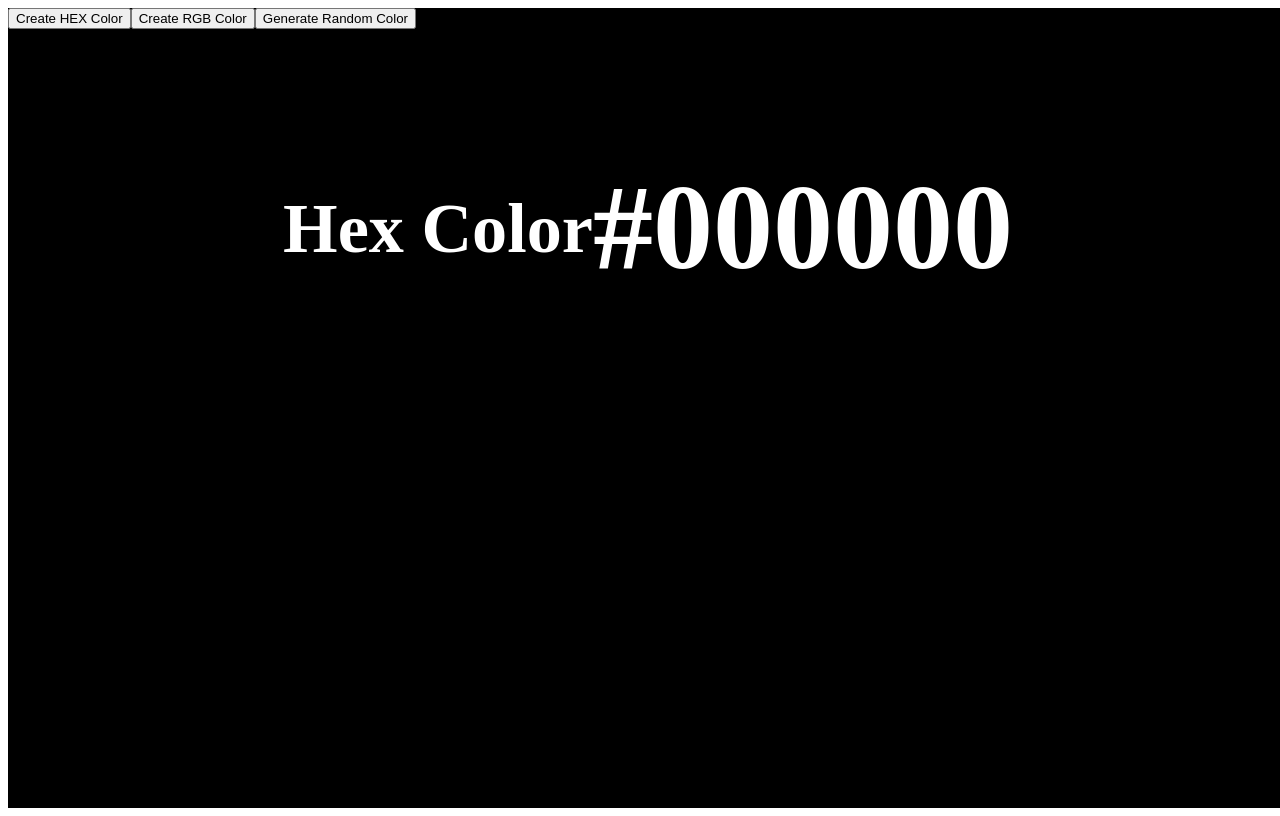
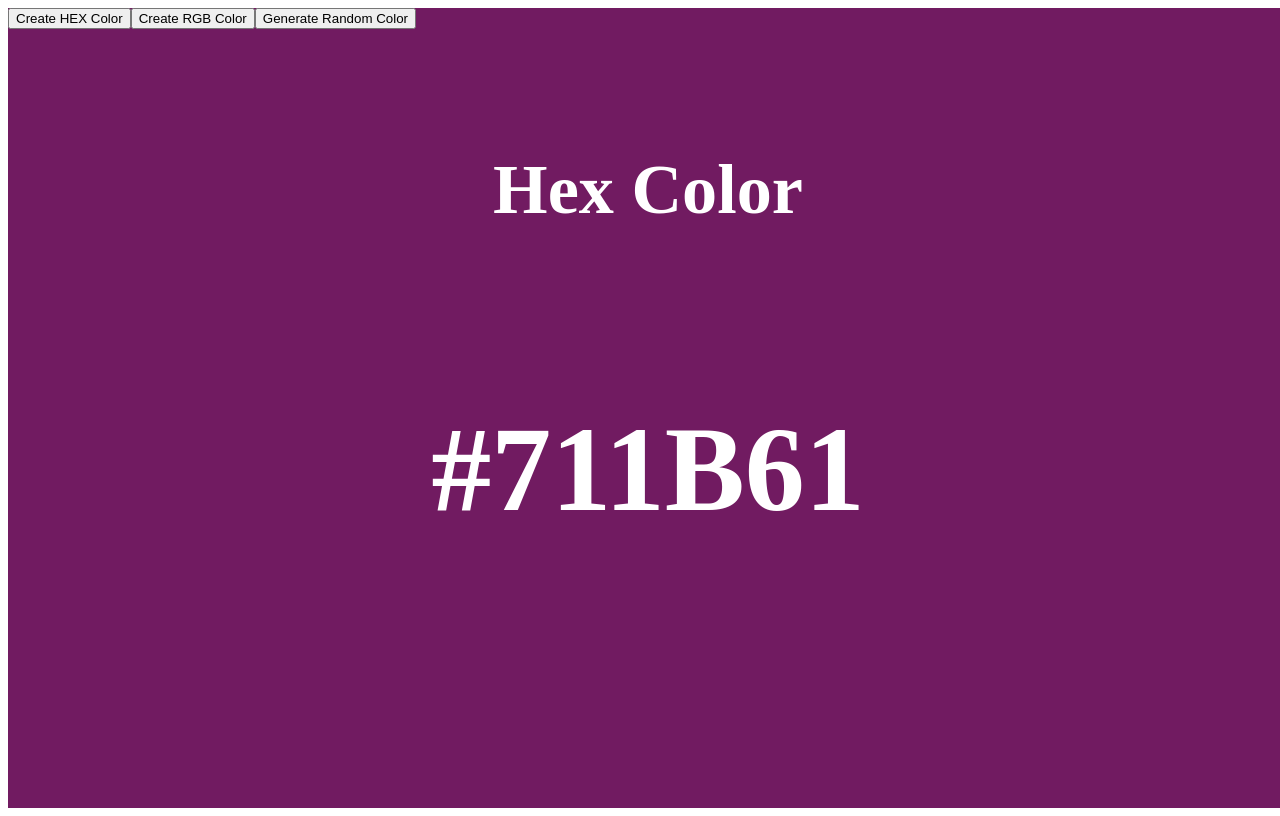
Before and after one commit to IkaMastera/react-projects-to-master-fundamentals, a React (Create React App) app in the folder 25-fundamental-projects/: page / in a window 1280 px wide. Built offline with nearby package versions, Linux system fonts and the light colour scheme.

Commit message:
add: styles and useEffect hook

```diff
--- a/25-fundamental-projects/src/components/random-color/index.jsx
+++ b/25-fundamental-projects/src/components/random-color/index.jsx
@@ -1,4 +1,4 @@
-import React, { useState } from "react";
+import React, { useEffect, useState } from "react";
 
 const RandomColor = () => {
   const [typeOfColor, setTypeOfColor] = useState("hex");
@@ -23,8 +23,16 @@ const RandomColor = () => {
     const g = randomColorUtility(256);
     const b = randomColorUtility(256);
 
-    setColor(`rgb${r},${g},${b}`);
+    setColor(`rgb(${r},${g},${b})`);
   }
+
+  useEffect(() => {
+    if (typeOfColor === "rgb") {
+      handleCreateRandomRgbColor();
+    } else {
+      handleCreateRandomHexColor();
+    }
+  }, [typeOfColor]);
 
   return (
     <div
@@ -53,6 +61,8 @@ const RandomColor = () => {
           color: "white",
           fontSize: "60px",
           marginTop: "50px",
+          flexDirection: "column",
+          gap: "20px",
         }}
       >
         <h3>{typeOfColor === "rgb" ? "RGB Color" : "Hex Color"}</h3>
```
